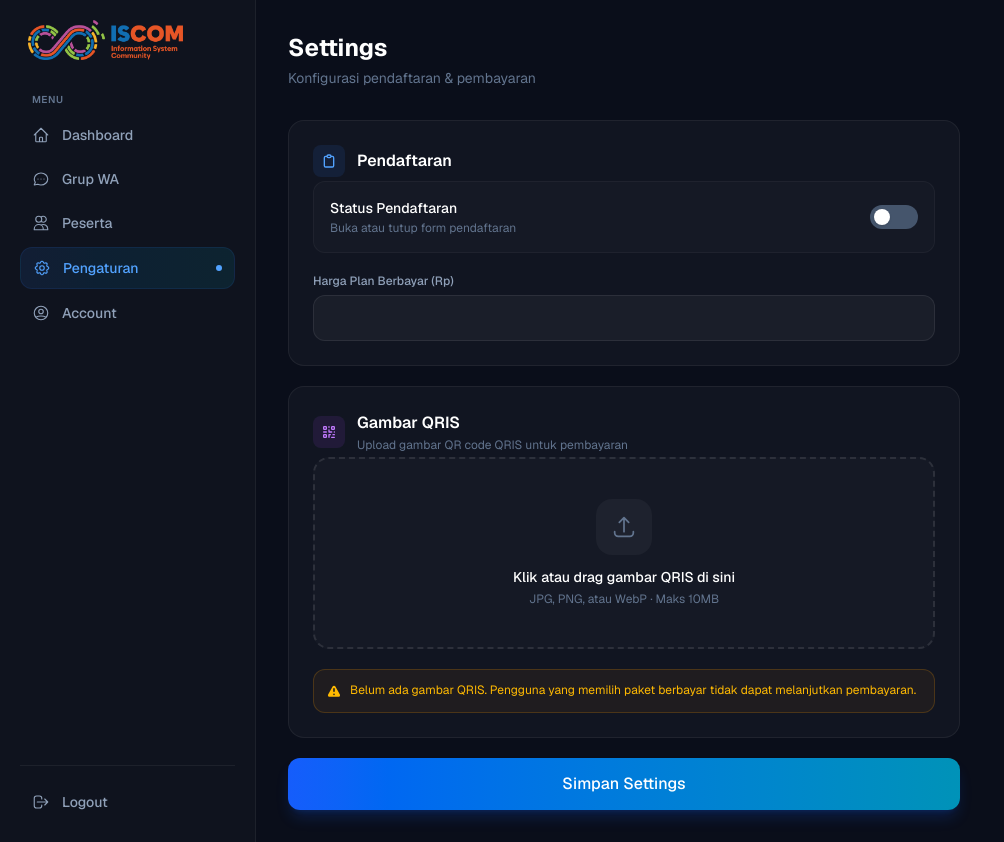
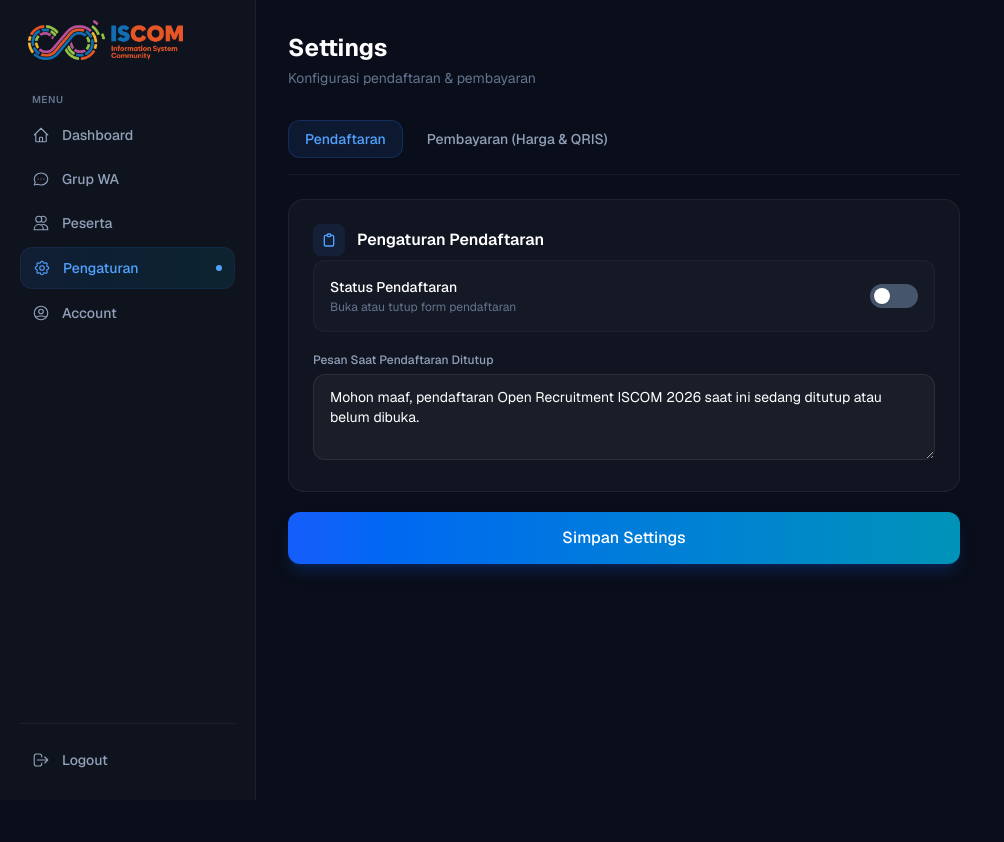
Before and after one commit to NemesisID/Ssttss, a Next.js app: page /dash/settings in a window 1280 px wide. Shown: the whole page, without its empty margins (0-1004 px from the left). After the commit the page ends 800 px from the top, so only its background shows below. Built offline with nearby package versions, Linux system fonts and the light colour scheme; no server answers; the database is empty; sample sign-in values are in the browser's storage.

Commit message:
fix: minor bug & close form

```diff
--- /dev/null
+++ b/src/app/(public)/open-recruitment/RegisterClient.tsx
@@ -0,0 +1,113 @@
+"use client";
+
+import { useState } from "react";
+import PersonalInfoStep from "@/components/forms/PersonalInfoStep";
+import DivisionStep from "@/components/forms/DivisionStep";
+import PlanStep from "@/components/forms/PlanStep";
+import PaymentStep from "@/components/forms/PaymentStep";
+import SuccessStep from "@/components/forms/SuccessStep";
+import WhatsAppBubble from "@/components/WhatsAppBubble";
+
+export type FormData = {
+  nama: string;
+  npm: string;
+  prodi: string;
+  email: string;
+  noWhatsapp: string;
+  divisions: string[];
+  plan: string;
+  paymentProofUrl?: string;
+};
+
+export default function RegisterClient() {
+  const [step, setStep] = useState(1);
+  const [formData, setFormData] = useState<FormData>({
+    nama: "",
+    npm: "",
+    prodi: "",
+    email: "",
+    noWhatsapp: "",
+    divisions: [],
+    plan: "",
+  });
+  const [registrationId, setRegistrationId] = useState<string | null>(null);
+  const [isExistingUser, setIsExistingUser] = useState(false);
+  const [error, setError] = useState("");
+  const [loading, setLoading] = useState(false);
+
+  const updateForm = (data: Partial<FormData>) => {
+    setFormData((prev) => ({ ...prev, ...data }));
+  };
+
+  const handleSubmit = async (additionalData?: Partial<FormData>) => {
+    setLoading(true);
+    setError("");
+
+    const dataToSubmit = { ...formData, ...additionalData };
+    if (additionalData) {
+      updateForm(additionalData);
+    }
+
+    try {
+      const res = await fetch("/api/register", {
+        method: "POST",
+        headers: { "Content-Type": "application/json" },
+        body: JSON.stringify(dataToSubmit),
+      });
+      const json = await res.json();
+      if (!res.ok) {
+        setError(json.error || "Terjadi kesalahan");
+        setLoading(false);
+        return;
+      }
+      setRegistrationId(json.registrationId);
+      setStep(5); // Langsung ke SuccessStep karena data sudah komplit (baik FREE maupun PAID yg sudah bayar)
+    } catch {
+      setError("Gagal menghubungi server");
+    }
+    setLoading(false);
+  };
+
+  const handlePlanNext = () => {
+    if (formData.plan === "FREE") {
+      handleSubmit();
+    } else {
+      setStep(4); // Masuk ke PaymentStep TANPA disave ke DB dulu
+    }
+  };
+
+  return (
+    <main className="min-h-screen bg-[#0b0f1a] flex items-center justify-center p-4 py-12">
+      <div className="w-full max-w-md">
+        {/* Header */}
+        <div className="mb-6 text-center">
+          <img
+            src="/logo.png"
+            alt="ISCOM"
+            className="h-16 w-auto mx-auto mb-4 object-contain"
+          />
+          <h1 className="text-2xl font-bold text-white">Open Recruitment ISCOM 2026</h1>
+          <p className="text-slate-400 text-sm mt-1">UPN Veteran Jawa Timur</p>
+        </div>
+
+        {/* Form card */}
+        <div className="bg-[#131825] border border-white/[0.06] rounded-2xl p-7">
+          {error && (
+            <div className="mb-5 p-3 bg-red-500/10 border border-red-500/20 rounded-lg text-red-400 text-sm">
+              {error}
+            </div>
+          )}
+
+          {step === 1 && <PersonalInfoStep data={formData} onChange={updateForm} onNext={() => setStep(2)} onAlreadyRegistered={(id) => { setRegistrationId(id); setIsExistingUser(true); setStep(5); }} />}
+          {step === 2 && <DivisionStep data={formData} onChange={updateForm} onNext={() => setStep(3)} onBack={() => setStep(1)} />}
+          {step === 3 && <PlanStep data={formData} onChange={updateForm} onNext={handlePlanNext} onBack={() => setStep(2)} loading={loading} />}
+          {step === 4 && <PaymentStep onSuccess={(filePath) => handleSubmit({ paymentProofUrl: filePath })} />}
+          {step === 5 && registrationId && <SuccessStep registrationId={registrationId} isExistingUser={isExistingUser} />}
+        </div>
+
+        <p className="mt-5 text-slate-600 text-xs text-center">&copy; 2026 ISCOM UPN Veteran Jawa Timur</p>
+      </div>
+      <WhatsAppBubble />
+    </main>
+  );
+}
--- a/src/app/(public)/open-recruitment/page.tsx
+++ b/src/app/(public)/open-recruitment/page.tsx
@@ -1,113 +1,94 @@
-"use client";
+import { getSetting, SETTING_KEYS } from "@/lib/settings";
+import RegisterClient from "./RegisterClient";
+import WhatsAppBubble from "@/components/WhatsAppBubble";
+import Link from "next/link";
 
-import { useState } from "react";
-import PersonalInfoStep from "@/components/forms/PersonalInfoStep";
-import DivisionStep from "@/components/forms/DivisionStep";
-import PlanStep from "@/components/forms/PlanStep";
-import PaymentStep from "@/components/forms/PaymentStep";
-import SuccessStep from "@/components/forms/SuccessStep";
-import WhatsAppBubble from "@/components/WhatsAppBubble";
+export const dynamic = "force-dynamic";
 
-export type FormData = {
-  nama: string;
-  npm: string;
-  prodi: string;
-  email: string;
-  noWhatsapp: string;
-  divisions: string[];
-  plan: string;
-  paymentProofUrl?: string;
-};
+export type { FormData } from "./RegisterClient";
 
-export default function RegisterPage() {
-  const [step, setStep] = useState(1);
-  const [formData, setFormData] = useState<FormData>({
-    nama: "",
-    npm: "",
-    prodi: "",
-    email: "",
-    noWhatsapp: "",
-    divisions: [],
-    plan: "",
-  });
-  const [registrationId, setRegistrationId] = useState<string | null>(null);
-  const [isExistingUser, setIsExistingUser] = useState(false);
-  const [error, setError] = useState("");
-  const [loading, setLoading] = useState(false);
+export default async function RegisterPage() {
+  const [regOpen, closedMessage] = await Promise.all([
+    getSetting(SETTING_KEYS.REGISTRATION_OPEN),
+    getSetting(SETTING_KEYS.REGISTRATION_CLOSED_MESSAGE),
+  ]);
 
-  const updateForm = (data: Partial<FormData>) => {
-    setFormData((prev) => ({ ...prev, ...data }));
-  };
+  const displayMessage = closedMessage || "Mohon maaf, pendaftaran Open Recruitment ISCOM 2026 saat ini sedang ditutup atau belum dibuka.";
 
-  const handleSubmit = async (additionalData?: Partial<FormData>) => {
-    setLoading(true);
-    setError("");
+  if (regOpen === "false") {
+    return (
+      <main className="min-h-screen bg-slate-950 flex flex-col items-center justify-center p-4 relative font-sans">
+        {/* Custom Keyframes & Utility classes */}
+        <style>{`
+          @keyframes float {
+            0% { transform: translateY(0px); }
+            50% { transform: translateY(-12px); }
+            100% { transform: translateY(0px); }
+          }
+          @keyframes shadow {
+            0% { transform: translateX(-50%) scale(1); opacity: 0.5; }
+            50% { transform: translateX(-50%) scale(0.7); opacity: 0.2; }
+            100% { transform: translateX(-50%) scale(1); opacity: 0.5; }
+          }
+          .animate-float {
+            animation: float 4s ease-in-out infinite;
+          }
+          .animate-shadow {
+            animation: shadow 4s ease-in-out infinite;
+          }
+          .bg-dots {
+            background-image: radial-gradient(rgba(255, 255, 255, 0.06) 1px, transparent 1px);
+            background-size: 24px 24px;
+          }
+        `}</style>
 
-    const dataToSubmit = { ...formData, ...additionalData };
-    if (additionalData) {
-      updateForm(additionalData);
-    }
+        {/* Clean subtle dot pattern background */}
+        <div className="absolute inset-0 bg-dots pointer-events-none" />
 
-    try {
-      const res = await fetch("/api/register", {
-        method: "POST",
-        headers: { "Content-Type": "application/json" },
-        body: JSON.stringify(dataToSubmit),
-      });
-      const json = await res.json();
-      if (!res.ok) {
-        setError(json.error || "Terjadi kesalahan");
-        setLoading(false);
-        return;
-      }
-      setRegistrationId(json.registrationId);
-      setStep(5); // Langsung ke SuccessStep karena data sudah komplit (baik FREE maupun PAID yg sudah bayar)
-    } catch {
-      setError("Gagal menghubungi server");
-    }
-    setLoading(false);
-  };
+        <div className="w-full max-w-lg z-10">
 
-  const handlePlanNext = () => {
-    if (formData.plan === "FREE") {
-      handleSubmit();
-    } else {
-      setStep(4); // Masuk ke PaymentStep TANPA disave ke DB dulu
-    }
-  };
+          <div className="flex justify-center mb-8">
+            <img src="/logo.png" alt="ISCOM" className="h-12 sm:h-14 w-auto object-contain opacity-90" />
+          </div>
 
-  return (
-    <main className="min-h-screen bg-[#0b0f1a] flex items-center justify-center p-4 py-12">
-      <div className="w-full max-w-md">
-        {/* Header */}
-        <div className="mb-6 text-center">
-          <img
-            src="/logo.png"
-            alt="ISCOM"
-            className="h-16 w-auto mx-auto mb-4 object-contain"
-          />
-          <h1 className="text-2xl font-bold text-white">Open Recruitment ISCOM 2026</h1>
-          <p className="text-slate-400 text-sm mt-1">UPN Veteran Jawa Timur</p>
+          {/* Clean, solid card structure (no excessive blurs or glassmorphism) */}
+          <div className="bg-slate-900 border border-slate-800 rounded-[2rem] p-8 sm:p-10 shadow-2xl relative">
+
+            {/* Mascot Container */}
+            <div className="w-40 h-40 sm:w-48 sm:h-48 mx-auto mb-6 relative">
+              <div className="w-full h-full">
+                <img
+                  src="/Sedih.webp"
+                  alt="Mascot Sedih ISCOM"
+                  className="w-full h-full object-contain drop-shadow-xl"
+                />
+              </div>
+              {/* Ground Shadow for realistic floating effect */}
+              <div className="absolute -bottom-0 left-1/2 -translate-x-1/2 w-20 h-2 bg-black blur-[4px] rounded-[100%]" />
+            </div>
+
+            <div className="text-center mb-8">
+              <h1 className="text-2xl sm:text-3xl font-bold text-white mb-2">Pendaftaran Ditutup</h1>
+              <p className="text-slate-400 text-sm font-medium">Open Recruitment ISCOM 2026</p>
+            </div>
+
+            {/* Message Box */}
+            <div className="bg-slate-800/60 rounded-2xl p-5 border border-slate-700/60 flex gap-4 items-start mb-8">
+              <p className="text-slate-300 text-sm text-center leading-relaxed">
+                {displayMessage}
+              </p>
+            </div>
+          </div>
+
+          <p className="mt-8 text-center text-slate-500 text-xs font-medium tracking-wide">
+            &copy; 2026 ISCOM UPN Veteran Jawa Timur
+          </p>
         </div>
 
-        {/* Form card */}
-        <div className="bg-[#131825] border border-white/[0.06] rounded-2xl p-7">
-          {error && (
-            <div className="mb-5 p-3 bg-red-500/10 border border-red-500/20 rounded-lg text-red-400 text-sm">
-              {error}
-            </div>
-          )}
+        <WhatsAppBubble />
+      </main>
+    );
+  }
 
-          {step === 1 && <PersonalInfoStep data={formData} onChange={updateForm} onNext={() => setStep(2)} onAlreadyRegistered={(id) => { setRegistrationId(id); setIsExistingUser(true); setStep(5); }} />}
-          {step === 2 && <DivisionStep data={formData} onChange={updateForm} onNext={() => setStep(3)} onBack={() => setStep(1)} />}
-          {step === 3 && <PlanStep data={formData} onChange={updateForm} onNext={handlePlanNext} onBack={() => setStep(2)} loading={loading} />}
-          {step === 4 && <PaymentStep onSuccess={(filePath) => handleSubmit({ paymentProofUrl: filePath })} />}
-          {step === 5 && registrationId && <SuccessStep registrationId={registrationId} isExistingUser={isExistingUser} />}
-        </div>
-
-        <p className="mt-5 text-slate-600 text-xs text-center">&copy; 2026 ISCOM UPN Veteran Jawa Timur</p>
-      </div>
-      <WhatsAppBubble />
-    </main>
-  );
+  return <RegisterClient />;
 }
--- a/src/app/api/admin/settings/route.ts
+++ b/src/app/api/admin/settings/route.ts
@@ -23,6 +23,7 @@ export async function PUT(req: NextRequest) {
   const allowedKeys = [
     "paid_plan_price",
     "registration_open",
+    "registration_closed_message",
   ];
 
   for (const [key, value] of Object.entries(body)) {
--- a/src/app/dash/layout.tsx
+++ b/src/app/dash/layout.tsx
@@ -34,9 +34,9 @@ export default function AdminLayout({ children }: { children: React.ReactNode })
   if (status === "unauthenticated") return null;
 
   return (
-    <div className="min-h-screen bg-[#0a0e1a] flex">
+    <div className="h-screen bg-[#0a0e1a] flex overflow-hidden">
       <Sidebar />
-      <main className="flex-1 p-8 overflow-auto">
+      <main className="flex-1 p-8 overflow-y-auto">
         {children}
       </main>
     </div>
--- a/src/app/dash/settings/page.tsx
+++ b/src/app/dash/settings/page.tsx
@@ -5,6 +5,7 @@ import { useEffect, useRef, useState } from "react";
 type Settings = {
   paid_plan_price?: string;
   registration_open?: string;
+  registration_closed_message?: string;
 };
 
 export default function SettingsPage() {
@@ -21,6 +22,8 @@ export default function SettingsPage() {
   const [isDragging, setIsDragging] = useState(false);
   const fileInputRef = useRef<HTMLInputElement>(null);
 
+  const [activeTab, setActiveTab] = useState<"pendaftaran" | "pembayaran">("pendaftaran");
+
   useEffect(() => {
     Promise.all([
       fetch("/api/admin/settings").then((r) => r.json()),
@@ -29,6 +32,7 @@ export default function SettingsPage() {
       setSettings({
         paid_plan_price: settingsData.paid_plan_price,
         registration_open: settingsData.registration_open,
+        registration_closed_message: settingsData.registration_closed_message || "Mohon maaf, pendaftaran Open Recruitment ISCOM 2026 saat ini sedang ditutup atau belum dibuka.",
       });
       if (qrisData.imagePath) {
         setQrisImageUrl(
@@ -152,8 +156,32 @@ export default function SettingsPage() {
         </div>
       )}
 
+      {/* Tabs */}
+      <div className="flex items-center gap-2 mb-6 border-b border-white/[0.06] pb-4">
+        <button
+          onClick={() => setActiveTab("pendaftaran")}
+          className={`px-4 py-2 text-sm font-medium rounded-xl transition-all ${
+            activeTab === "pendaftaran"
+              ? "bg-blue-500/10 text-blue-400 border border-blue-500/20"
+              : "text-slate-400 hover:text-white hover:bg-white/[0.04]"
+          }`}
+        >
+          Pendaftaran
+        </button>
+        <button
+          onClick={() => setActiveTab("pembayaran")}
+          className={`px-4 py-2 text-sm font-medium rounded-xl transition-all ${
+            activeTab === "pembayaran"
+              ? "bg-purple-500/10 text-purple-400 border border-purple-500/20"
+              : "text-slate-400 hover:text-white hover:bg-white/[0.04]"
+          }`}
+        >
+          Pembayaran (Harga & QRIS)
+        </button>
+      </div>
+
       <div className="space-y-5">
-        {/* Registration Settings */}
+        {activeTab === "pendaftaran" && (
           <div className="bg-white/[0.03] border border-white/[0.06] rounded-2xl p-6 space-y-5">
             <div className="flex items-center gap-3 mb-1">
               <div className="w-8 h-8 bg-blue-500/10 rounded-lg flex items-center justify-center">
@@ -161,7 +189,7 @@ export default function SettingsPage() {
                   <path strokeLinecap="round" strokeLinejoin="round" strokeWidth={2} d="M9 5H7a2 2 0 00-2 2v12a2 2 0 002 2h10a2 2 0 002-2V7a2 2 0 00-2-2h-2M9 5a2 2 0 002 2h2a2 2 0 002-2M9 5a2 2 0 012-2h2a2 2 0 012 2" />
                 </svg>
               </div>
-            <h2 className="text-base font-semibold text-white">Pendaftaran</h2>
+              <h2 className="text-base font-semibold text-white">Pengaturan Pendaftaran</h2>
             </div>
 
           <div className="flex items-center justify-between p-4 bg-white/[0.02] rounded-xl border border-white/[0.04]">
@@ -182,13 +210,38 @@ export default function SettingsPage() {
           </div>
 
           <div>
-            <label className="text-slate-400 text-xs font-medium mb-1.5 block">Harga Plan Berbayar (Rp)</label>
+            <label className="text-slate-400 text-xs font-medium mb-1.5 block">Pesan Saat Pendaftaran Ditutup</label>
+            <textarea
+              value={settings.registration_closed_message || ""}
+              onChange={(e) => setSettings({ ...settings, registration_closed_message: e.target.value })}
+              placeholder="Mohon maaf, pendaftaran sedang ditutup."
+              rows={3}
+              className="w-full px-4 py-3 bg-white/[0.04] border border-white/[0.08] rounded-xl text-white text-sm focus:outline-none focus:ring-2 focus:ring-blue-500/50 hover:border-white/[0.15] transition-all resize-y"
+            />
+          </div>
+
+          </div>
+        )}
+
+        {activeTab === "pembayaran" && (
+          <>
+            <div className="bg-white/[0.03] border border-white/[0.06] rounded-2xl p-6 space-y-5">
+              <div className="flex items-center gap-3 mb-1">
+                <div className="w-8 h-8 bg-emerald-500/10 rounded-lg flex items-center justify-center">
+                  <svg className="w-4 h-4 text-emerald-400" fill="none" stroke="currentColor" viewBox="0 0 24 24">
+                    <path strokeLinecap="round" strokeLinejoin="round" strokeWidth={2} d="M12 8c-1.657 0-3 .895-3 2s1.343 2 3 2 3 .895 3 2-1.343 2-3 2m0-8c1.11 0 2.08.402 2.599 1M12 8V7m0 1v8m0 0v1m0-1c-1.11 0-2.08-.402-2.599-1M21 12a9 9 0 11-18 0 9 9 0 0118 0z" />
+                  </svg>
+                </div>
+                <h2 className="text-base font-semibold text-white">Harga Plan Berbayar</h2>
+              </div>
+              <div>
+                <label className="text-slate-400 text-xs font-medium mb-1.5 block">Harga (Rp)</label>
                 <input
                   type="number"
                   value={settings.paid_plan_price || ""}
                   onChange={(e) => setSettings({ ...settings, paid_plan_price: e.target.value })}
                   onWheel={(e) => (e.target as HTMLInputElement).blur()}
-              className="w-full px-4 py-3 bg-white/[0.04] border border-white/[0.08] rounded-xl text-white text-sm focus:outline-none focus:ring-2 focus:ring-blue-500/50 hover:border-white/[0.15] transition-all"
+                  className="w-full px-4 py-3 bg-white/[0.04] border border-white/[0.08] rounded-xl text-white text-sm focus:outline-none focus:ring-2 focus:ring-purple-500/50 hover:border-white/[0.15] transition-all"
                 />
               </div>
             </div>
@@ -332,6 +385,8 @@ export default function SettingsPage() {
             </div>
           )}
         </div>
+        </>
+        )}
 
         <button
           onClick={handleSave}
--- a/src/lib/settings.ts
+++ b/src/lib/settings.ts
@@ -21,6 +21,7 @@ export async function getSettings(): Promise<Record<string, string>> {
 export const SETTING_KEYS = {
   PAID_PLAN_PRICE: "paid_plan_price",
   REGISTRATION_OPEN: "registration_open",
+  REGISTRATION_CLOSED_MESSAGE: "registration_closed_message",
   /** Path ke file gambar QRIS yang diupload admin (disimpan di uploads/qris/) */
   QRIS_IMAGE_PATH: "qris_image_path",
   /** String QRIS statis — digunakan internal untuk generate dynamic QR, tidak ditampilkan di UI admin */
```
Also changed, not shown: src/app/dash/registrations/page.tsx (+20 -1 lines), public/Sedih.webp (added). Lines whose indentation alone changed are shown as unchanged.
